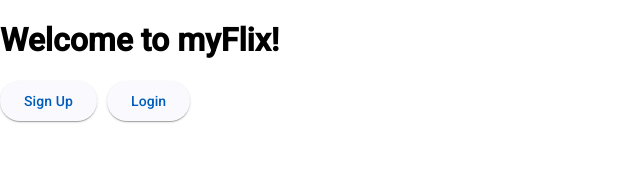
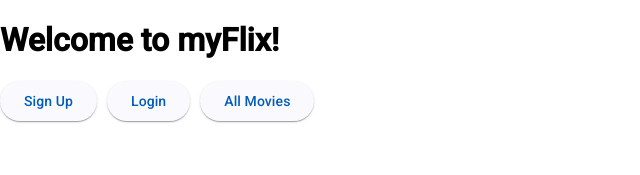
Before and after one commit to staszewska/myFlix-Angular-App, an Angular app: page / in a window 1280 px wide. Shown: the top 175 px of the page, without its empty margins (0-640 px from the left). Built offline with nearby package versions, Linux system fonts and the light colour scheme.

Commit message:
add button to open die dialog with movies

```diff
--- a/src/app/app.component.html
+++ b/src/app/app.component.html
@@ -9,7 +9,16 @@
     Sign Up
   </button>
 
-  <button mat-raised-button color="primary" (click)="openUserLoginDialog()">
+  <button
+    mat-raised-button
+    color="primary"
+    (click)="openUserLoginDialog()"
+    style="margin-right: 10px"
+  >
     Login
   </button>
+
+  <button mat-raised-button color="primary" (click)="openMoviesDialog()">
+    All Movies
+  </button>
 </div>
```
